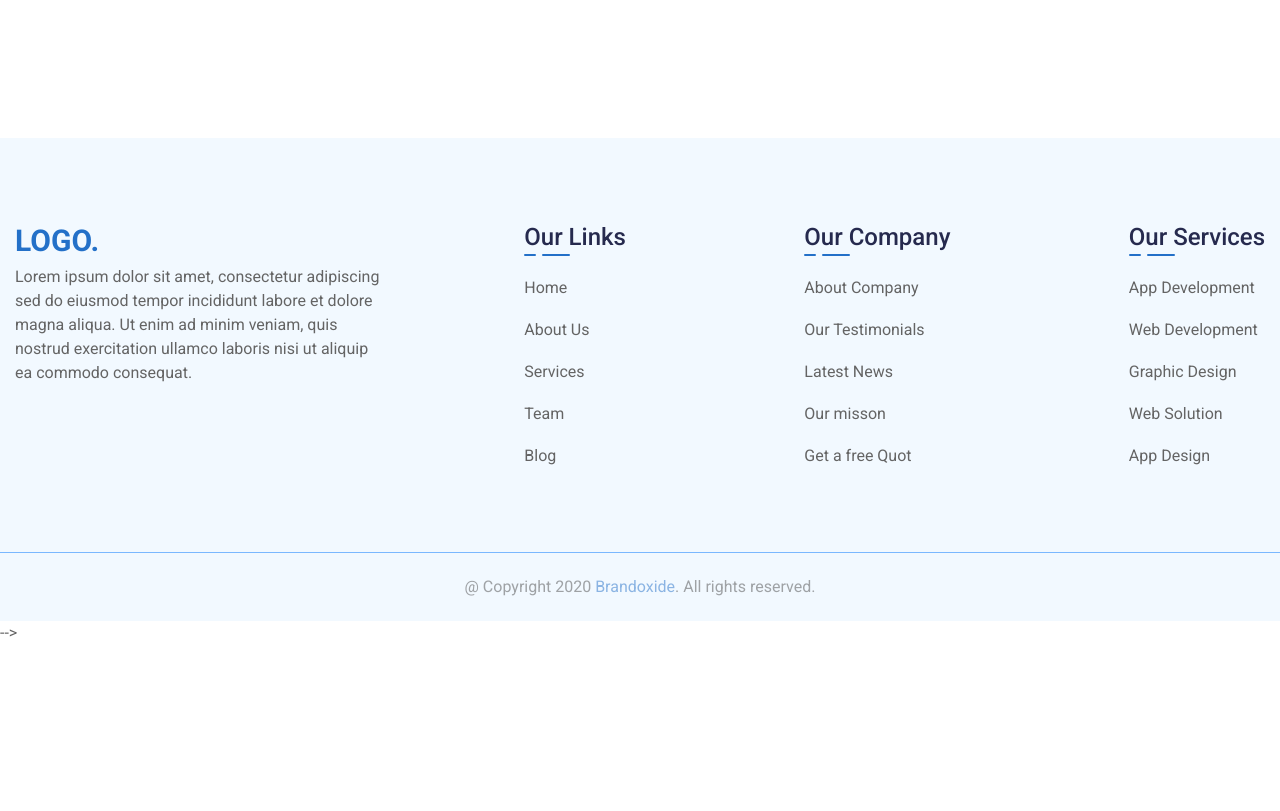
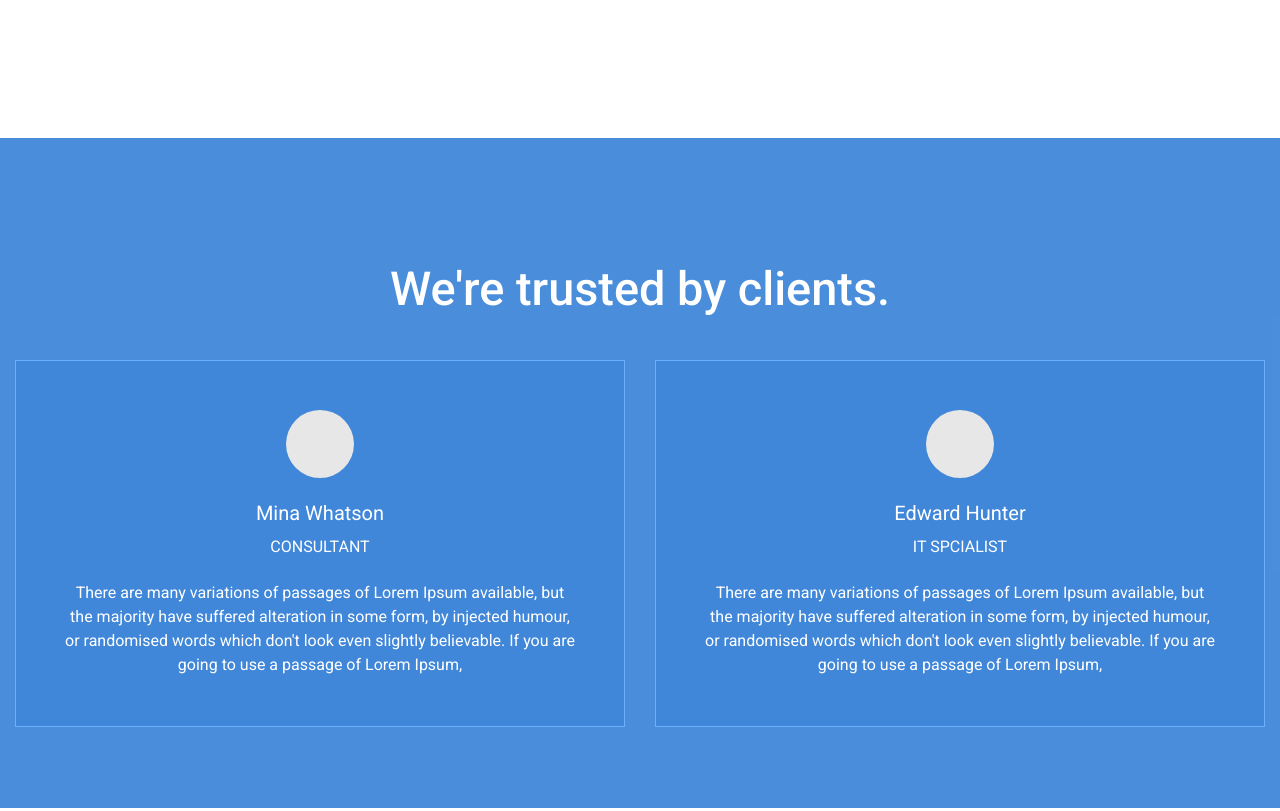
Before and after one commit to Verruckterdrachen/Digital-Agency, a website: page src/index.html in a window 1280 px wide. Shown: the part 5780-6591 px from the top of the page. Before the commit the page ends 6425 px from the top, so only its background shows below. Drawn offline with nearby package versions, Linux system fonts and the light colour scheme; files that its build step writes are made by us from their sources; files whose address does not match are found by name.

Commit message:
add clients section

```diff
--- a/gulp/config/version.json
+++ b/gulp/config/version.json
@@ -1,3 +1,3 @@
 {
-    "main": "20220305134935"
+    "main": "20220305142758"
 }
--- a/src/index.html
+++ b/src/index.html
@@ -266,6 +266,33 @@
 					</div>
 				</div>
 			</section>
+			<section class="page__clients clients">
+				<div class="clients__container">
+					<div class="clients__heading heading">
+						<span class="heading__subtitle">We're trusted by clients.</span>
+					</div>
+					<div class="clients__body">
+						<div class="clients__item">
+							<div class="clients__icon"></div>
+							<div class="clients__name">Mina Whatson</div>
+							<div class="clients__post">Consultant</div>
+							<p class="clients__text">There are many variations of passages of Lorem Ipsum available, but the
+								majority have suffered alteration in some form, by injected humour,
+								or randomised words which don't look even slightly believable.
+								If you are going to use a passage of Lorem Ipsum, </p>
+						</div>
+						<div class="clients__item">
+							<div class="clients__icon"></div>
+							<div class="clients__name">Edward Hunter</div>
+							<div class="clients__post">IT Spcialist</div>
+							<p class="clients__text">There are many variations of passages of Lorem Ipsum available, but the
+								majority have suffered alteration in some form, by injected humour,
+								or randomised words which don't look even slightly believable.
+								If you are going to use a passage of Lorem Ipsum, </p>
+						</div>
+					</div>
+				</div>
+			</section>
 		</main>
 		@@include('html/footer.html',{})
 		<!-- @@include('html/popup.html',{}) -->
--- a/src/scss/home.scss
+++ b/src/scss/home.scss
@@ -682,4 +682,63 @@
 	}
 }
 //================================================================================
+.clients {
+	background-color: rgba(#3782d7, 0.9);
+	// .clients__heading
+	&__heading {
+		.heading__subtitle {
+			color: #fff;
+		}
+		margin-bottom: rem(44);
+	}
+	// .clients__body
+	&__body {
+		color: #fff;
+		@media (min-width: em(600)) {
+			display: flex;
+			justify-content: space-between;
+		}
+	}
+	// .clients__item
+	&__item {
+		text-align: center;
+		@include adaptiveValue("padding", 52, 20);
+		border: rem(1) solid #6ab0ff;
+		background-color: rgba(#3782d7, 0.5);
+		&:not(:last-child) {
+			margin-right: rem(30);
+		}
+		@media (max-width: em(600)) {
+			&:not(:last-child) {
+				margin-right: 0;
+				margin-bottom: rem(20);
+			}
+		}
+	}
+	// .clients__icon
+	&__icon {
+		width: rem(68);
+		height: rem(68);
+		margin: 0 auto;
+		border-radius: 50%;
+		margin-bottom: rem(20);
+		background-color: #e7e7e7;
+	}
+	// .clients__name
+	&__name {
+		font-size: rem(20);
+		line-height: math.div(30, 20);
+		margin-bottom: em(4, 20);
+	}
+	// .clients__post
+	&__post {
+		text-transform: uppercase;
+		line-height: math.div(30, 16);
+		margin-bottom: em(19, 16);
+	}
+	// .clients__text
+	&__text {
+	}
+}
 //================================================================================
+//================================================================================
--- a/src/scss/style.scss
+++ b/src/scss/style.scss
@@ -112,4 +112,10 @@ body {
 	&__pricing {
 		@include adaptiveValue("padding-bottom", 180, 50);
 	}
+	// .page__clients
+	&__clients {
+		@include adaptiveValue("padding-top", 132, 40);
+		@include adaptiveValue("padding-bottom", 84, 50);
+		@include adaptiveValue("margin-bottom", 180, 50);
+	}
 }
```
Also changed, not shown: dist/css/style.css, dist/css/style.min.css, dist/index.html.
